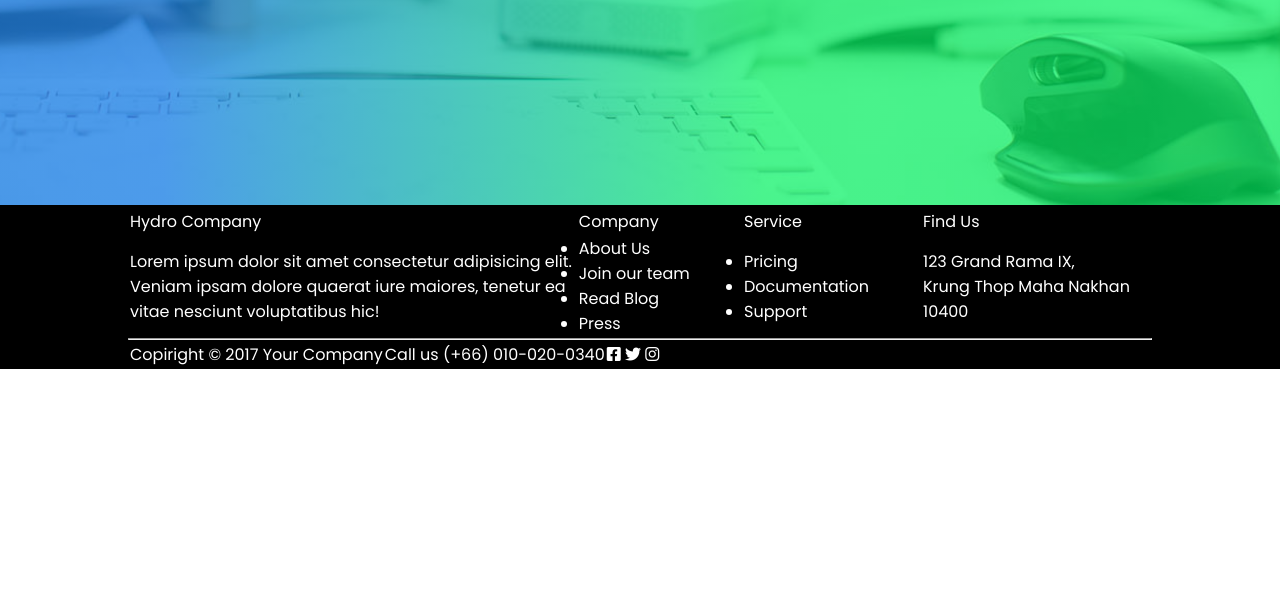
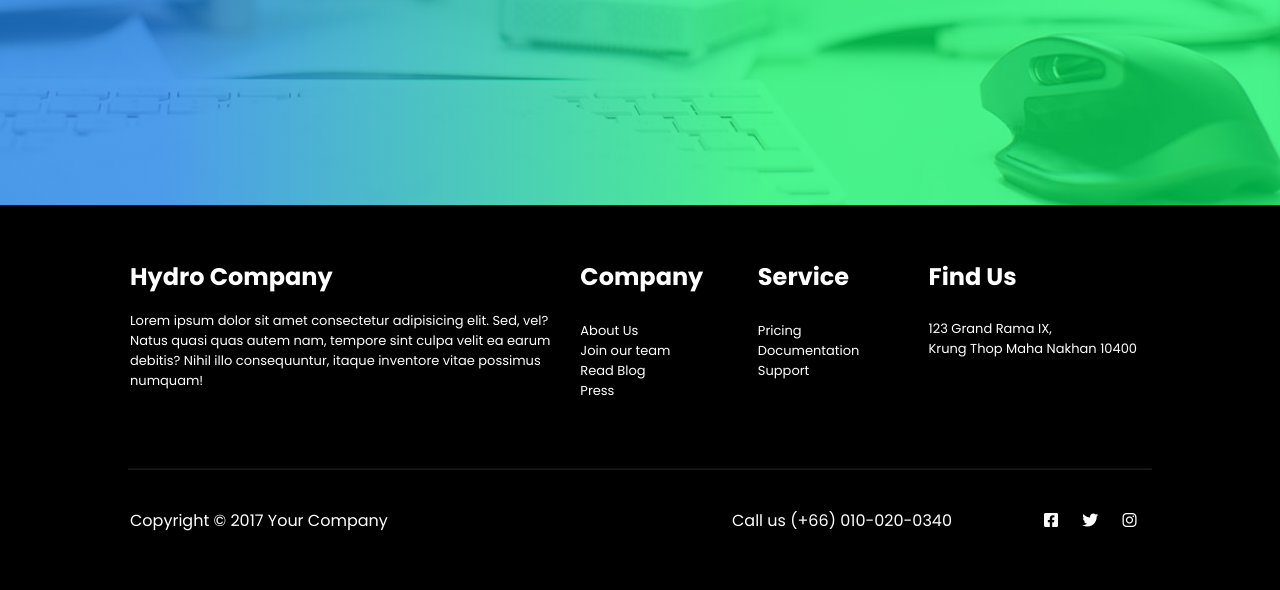
Before and after one commit to MuhHannn/hydro-project, a plain HTML site: page Index.html in a window 1280 px wide. Shown: the part 595-1185 px from the top of the page. Before the commit the page ends 964 px from the top, so only its background shows below. Drawn offline with Linux system fonts and the light colour scheme.

Commit message:
Menambahkan tampilan footer sesi 2

```diff
--- a/CSS/style.css
+++ b/CSS/style.css
@@ -184,3 +184,48 @@
     background-color: black;
     color: white;
 }
+
+.footer .box-footer .atas {
+    padding: 50px 0;
+}
+
+.footer .box-footer .atas ul li {
+    list-style-type: none;
+    text-align: left;
+    font-size: 13px;
+}
+
+.footer .box-footer .atas p {
+    font-size: 13px;
+    padding-bottom: 25px;
+}
+
+.footer .box-footer .atas .hc p {
+    padding-top: 15px;
+    width: 95%;
+}
+
+.footer .box-footer .atas .service {
+    padding-bottom: 10px;
+}
+
+.footer .box-footer .atas .company {
+    padding-top: 10px;
+}
+
+.footer .box-footer .atas .find {
+    padding-bottom: 10px;
+}
+
+.footer .box-footer hr {
+    opacity: 0.1;
+}
+
+.footer .box-footer .bawah {
+    padding-top: 30px;
+    padding-bottom: 50px;
+}
+
+.footer .box-footer .bawah .icon i {
+    padding: 10px;
+}
--- a/Index.html
+++ b/Index.html
@@ -25,7 +25,7 @@
                 <div class="navigation">
                     <ul>
                         <li>
-                            <a class="hm" href="#home">Home</a>
+                            <a class="hm" href="#hero">Home</a>
                         </li>
                         <li>
                             <a href="#about">About</a>
@@ -58,7 +58,7 @@
     </div>
 
     <!-- Hero -->
-    <div class="hero" id="home">
+    <div class="hero" id="hero">
         <div class="container">
             <div class="box-hero">
                 <div class="box">
@@ -80,17 +80,27 @@
                 <table class="atas">
                     <th>
                         <tr>
-                            <td width="600">Hydro Company</td>
-                            <td width="200">Company</td>
-                            <td width="200">Service</td>
-                            <td width="300">Find Us</td>
+                            <td width="600">
+                                <h2>Hydro Company</h2>
+                            </td>
+                            <td width="200">
+                                <h2>Company</h2>
+                            </td>
+                            <td width="200">
+                                <h2>Service</h2>
+                            </td>
+                            <td width="300">
+                                <h2>Find Us</h2>
+                            </td>
                         </tr>
                     </th>
                     <tbody>
                         <tr>
-                            <td>Lorem ipsum dolor sit amet consectetur adipisicing elit. Veniam ipsam dolore quaerat iure maiores, tenetur ea vitae nesciunt voluptatibus hic!</td>
+                            <td class="hc">
+                                <p>Lorem ipsum dolor sit amet consectetur adipisicing elit. Sed, vel? Natus quasi quas autem nam, tempore sint culpa velit ea earum debitis? Nihil illo consequuntur, itaque inventore vitae possimus numquam!</p>
+                            </td>
                             <td>
-                                <ul>
+                                <ul class="company">
                                     <li>About Us</li>
                                     <li>Join our team</li>
                                     <li>Read Blog</li>
@@ -98,23 +108,29 @@
                                 </ul>
                             </td>
                             <td>
-                                <ul>
+                                <ul class="service">
                                     <li>Pricing</li>
                                     <li>Documentation</li>
                                     <li>Support</li>
                                 </ul>
                             </td>
-                            <td>123 Grand Rama IX, <br> Krung Thop Maha Nakhan 10400</td>
+                            <td class="find">
+                                <p>123 Grand Rama IX, <br> Krung Thop Maha Nakhan 10400</p>
+                            </td>
                         </tr>
                     </tbody>
                 </table>
                 <hr>
-                <table>
+                <table class="bawah">
                     <tbody>
                         <tr>
-                            <td>Copiright &copy; 2017 Your Company</td>
-                            <td>Call us (+66) 010-020-0340</td>
-                            <td>
+                            <td width="600">
+                                <p>Copyright &copy; 2017 Your Company</p>
+                            </td>
+                            <td width="300">
+                                <p>Call us (+66) 010-020-0340</p>
+                            </td>
+                            <td class="icon">
                                 <i class="fa-brands fa-square-facebook"></i>
                                 <i class="fa-brands fa-twitter"></i>
                                 <i class="fa-brands fa-instagram"></i>
```
